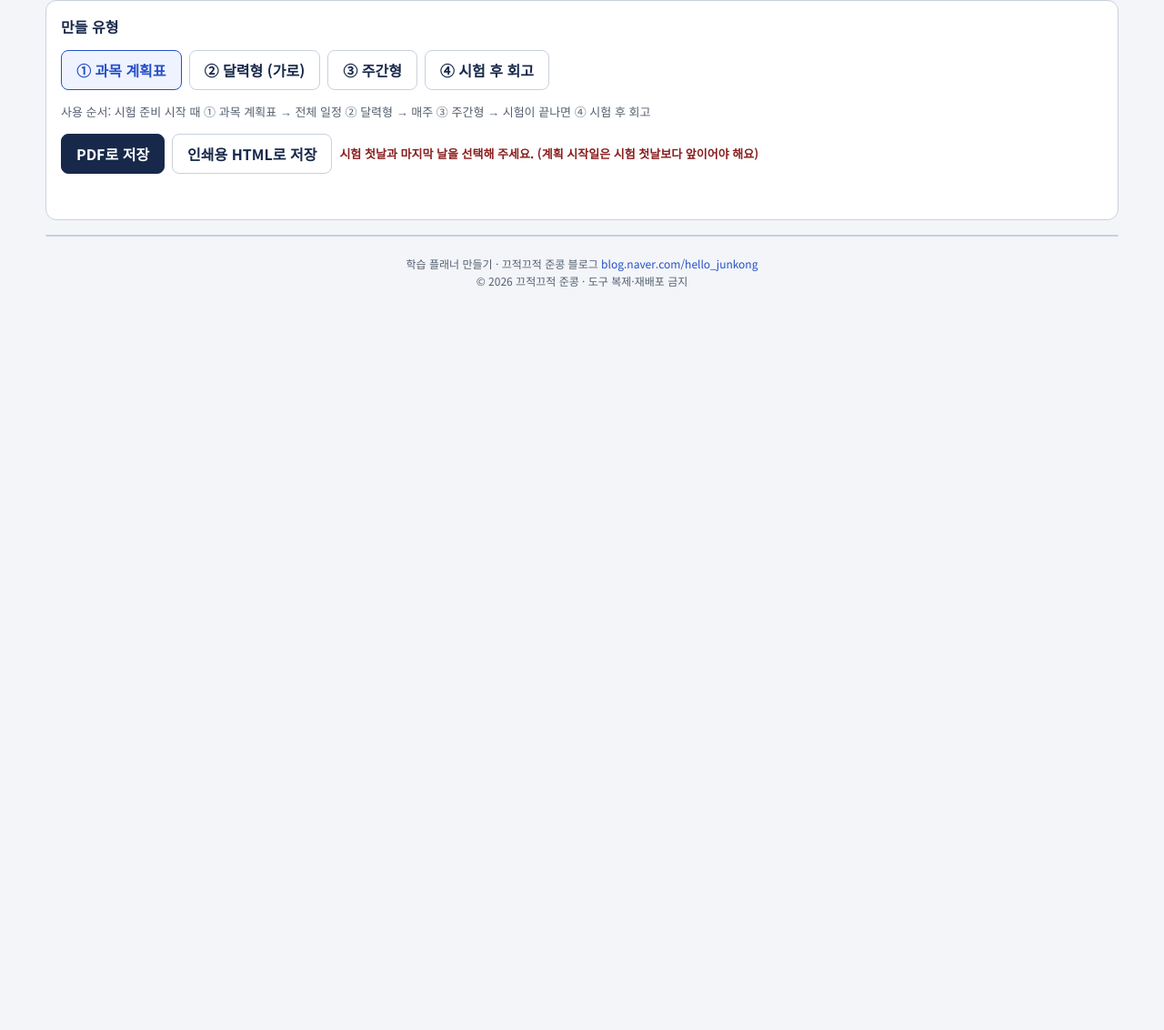
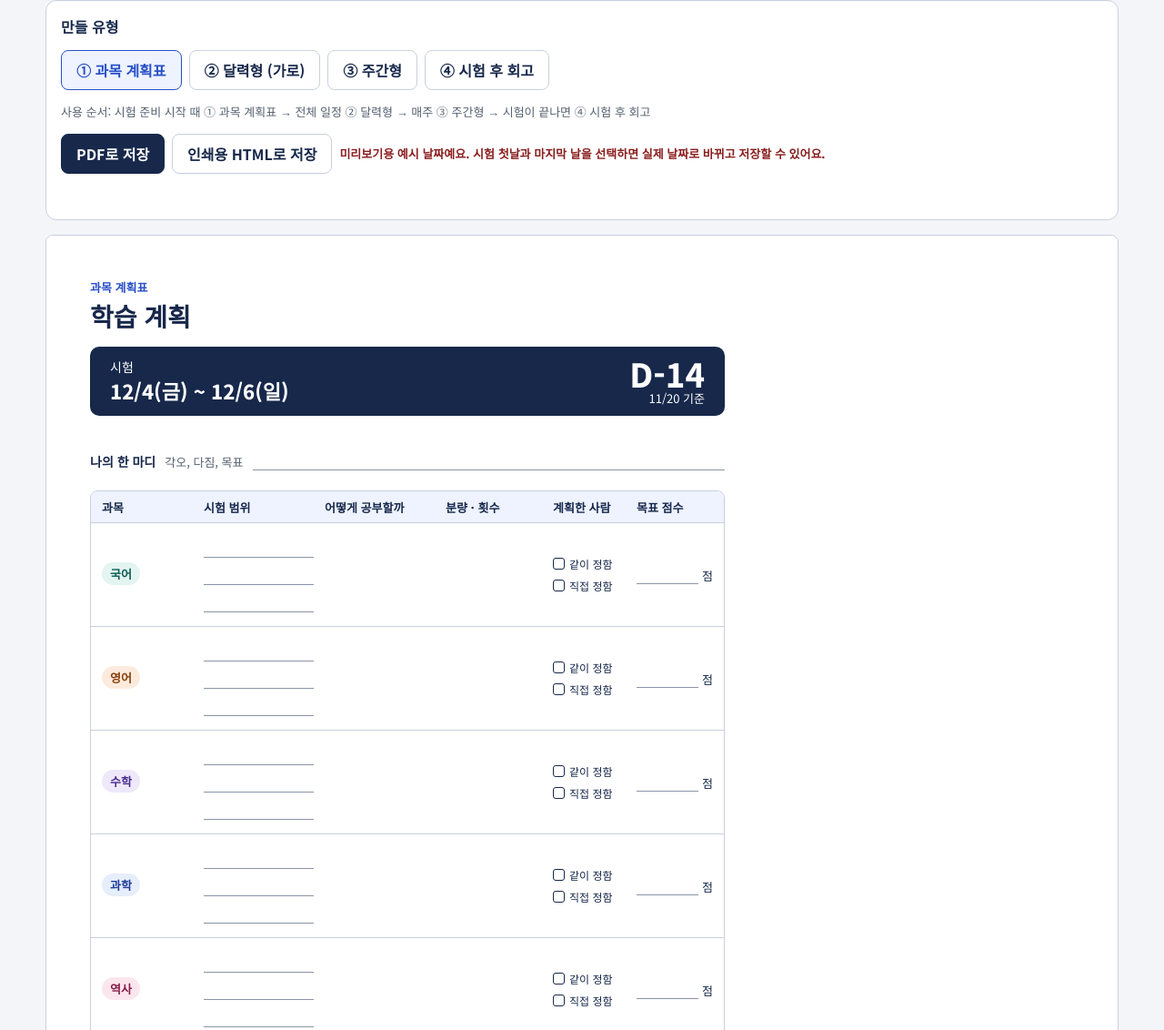
Before and after one commit to jjunkkong-glitch/study-planner, a plain HTML site: page index.html in a window 1280 px wide. Shown: the part 865-1997 px from the top of the page at 91% size. Before the commit the page ends 1211 px from the top, so only its background shows below. Drawn offline with nearby package versions, Linux system fonts and the light colour scheme.

Commit message:
Add files via upload

```diff
--- a/index.html
+++ b/index.html
@@ -3,7 +3,7 @@
 <head>
 <meta charset="utf-8">
 <meta name="viewport" content="width=device-width, initial-scale=1">
-<title>학습 플래너 만들기 v2</title>
+<title>학습 플래너 만들기 v1</title>
 <link rel="preconnect" href="https://fonts.googleapis.com">
 <link rel="preconnect" href="https://fonts.gstatic.com" crossorigin>
 <link href="https://fonts.googleapis.com/css2?family=Noto+Sans+KR:wght@400;500;700;800&display=swap" rel="stylesheet">
@@ -99,7 +99,7 @@ button:disabled { opacity: 0.5; cursor: default; }
 <body>
 <div class="wrap">
   <header>
-    <h1>학습 플래너 만들기 <span style="font-size:14px;color:var(--accent);font-weight:700">v2</span></h1>
+    <h1>학습 플래너 만들기 <span style="font-size:14px;color:var(--accent);font-weight:700">v1</span></h1>
     <p class="lead">기간과 과목을 입력하면 A4 플래너가 바로 만들어집니다. 마음에 들면 PDF로 저장해 인쇄하세요.</p>
   </header>
 
@@ -568,23 +568,31 @@ if (typeof document !== 'undefined') {
 
   function render() {
     raf = 0;
-    var m = buildModel(st);
+    var sample = false, m = buildModel(st);
+    if (m.error && st.start && st.examStart && st.examEnd && pd(st.start) >= pd(st.examStart)) {
+      /* Exam dates not chosen yet: show a sample layout so the sheets are visible right away. */
+      var s0 = pd(st.start), tmp = {};
+      for (var k in st) tmp[k] = st[k];
+      tmp.examStart = ymd(addDays(s0, 14)); tmp.examEnd = ymd(addDays(s0, 16));
+      var m2 = buildModel(tmp);
+      if (!m2.error) { m = m2; sample = true; }
+    }
     if (m.error) {
       previewEl.innerHTML = '<div class="pv"><div class="msg">' + esc(m.error) + '</div></div>';
       current = []; infoEl.textContent = ''; setStatus(m.error, true);
       return;
     }
-    setStatus('');
+    setStatus(sample ? '미리보기용 예시 날짜예요. 시험 첫날과 마지막 날을 선택하면 실제 날짜로 바뀌고 저장할 수 있어요.' : '', sample);
     var made = sheetsFor(st.tab, m);
     if (made.error) {
       previewEl.innerHTML = '<div class="pv"><div class="msg">' + esc(made.error) + '</div></div>';
       current = []; infoEl.textContent = ''; setStatus(made.error, true);
       return;
     }
-    current = made;
-    var kinds = { cal: '달력형 (A4 가로) 1장', week: '주간형 (A4 세로) ' + current.length + '장', plan: '과목 계획표 (A4 세로) ' + current.length + '장', retro: '시험 후 회고 (A4 세로) ' + current.length + '장' };
-    infoEl.textContent = kinds[st.tab] + ' · 시험까지 ' + diff(m.es, m.start) + '일';
-    previewEl.innerHTML = current.map(function (s) {
+    current = sample ? [] : made;
+    var kinds = { cal: '달력형 (A4 가로) 1장', week: '주간형 (A4 세로) ' + made.length + '장', plan: '과목 계획표 (A4 세로) ' + made.length + '장', retro: '시험 후 회고 (A4 세로) ' + made.length + '장' };
+    infoEl.textContent = sample ? '' : kinds[st.tab] + ' · 시험까지 ' + diff(m.es, m.start) + '일';
+    previewEl.innerHTML = made.map(function (s) {
       return '<div class="pv" data-w="' + s.w + '" data-h="' + s.h + '"><div class="pv-in">' + s.html + '</div></div>';
     }).join('');
     fit();
```
